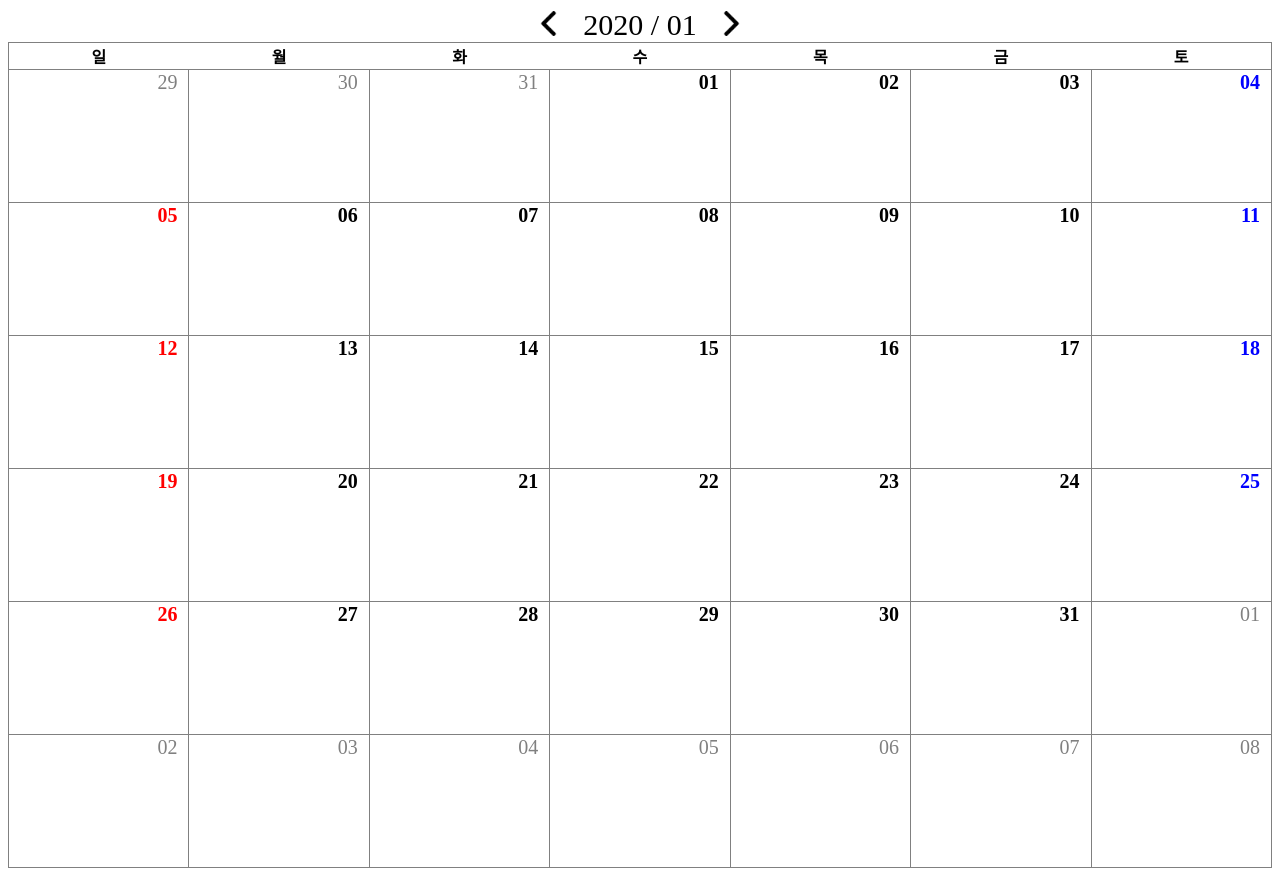
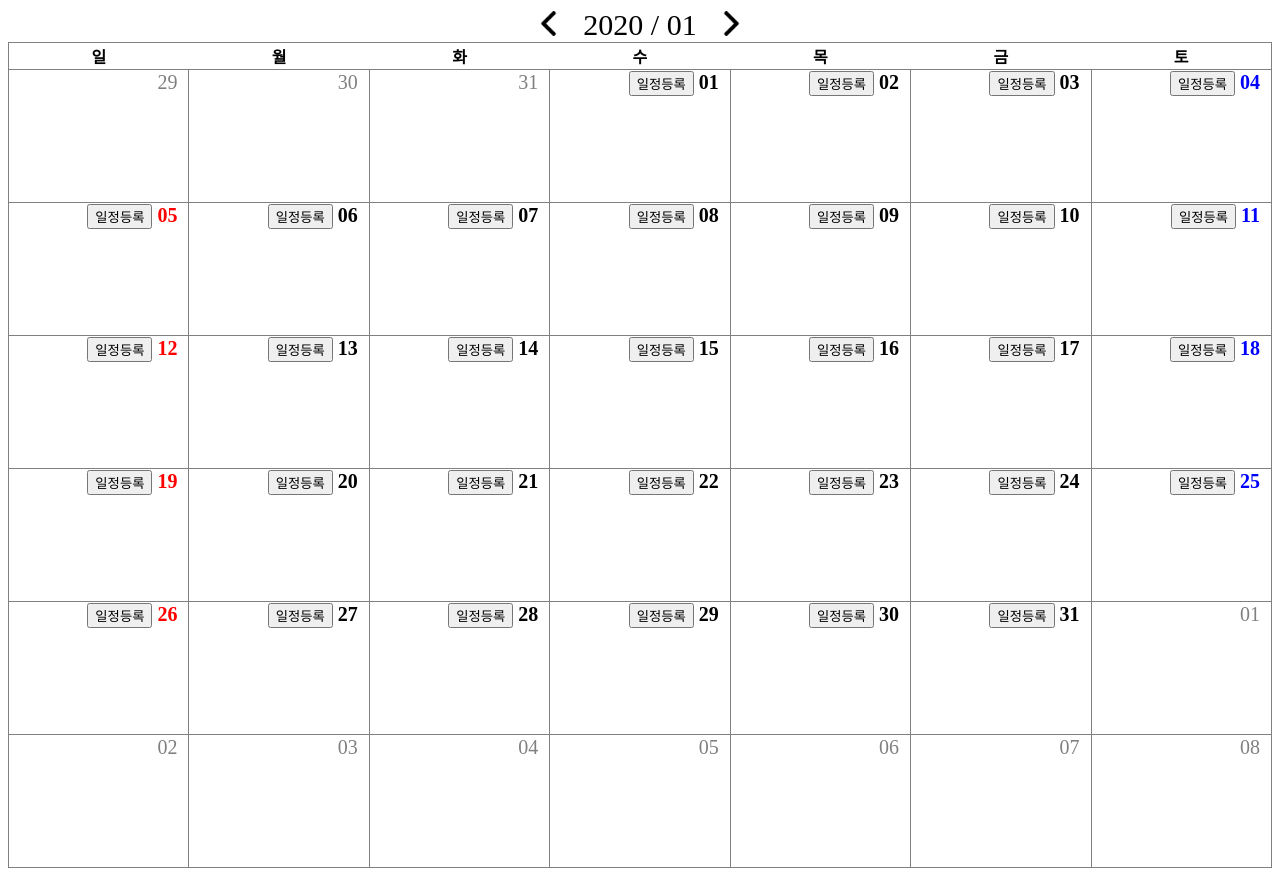
Before and after one commit to kdg1986/ReactCalendar, a React (Create React App) app: page / in a window 1280 px wide. Built offline with nearby package versions, Linux system fonts and the light colour scheme.

Commit message:
일정등록

```diff
--- a/src/component/CalendarWarpper.jsx
+++ b/src/component/CalendarWarpper.jsx
@@ -6,7 +6,7 @@ import {selectMonDateList,lpad} from '../js/common';
 
 const CalendarWarpper = props => {
 
-    const { type,date,popup } = props.initObj;
+    const { type,date } = props.initObj;
     props.initObj.dateList = selectMonDateList(date);
     const [ state , setState ] = useState({ ...props.initObj });
     const functions = {
@@ -41,9 +41,9 @@ const CalendarWarpper = props => {
                 ...state
                 ,isOpen     : true
                 ,selectData : date
-                ,dateList   : state.dateList.map( item =>
-                    item.map(item => { return {...item, selected : item.fullDate === date.fullDate }  } )
-                )
+                /* ,dateList   : state.dateList.map( item =>
+                    item.map(item => { return {...item , selected : item.fullDate === date.fullDate }  } )
+                ) */
             })
         }
         ,dragDate : (date) => {
@@ -62,15 +62,27 @@ const CalendarWarpper = props => {
                 ...state
                 ,selectData : ''
                 ,isOpen     : false
+                /* ,dateList   : state.dateList.map( item =>
+                    item.map(item => {
+                        item.fullDate === date.fullDate && ( item.selected = !item.selected  )
+                        return {...item}
+                    })
+                ) */
+            })
+        }
+        ,saveSchdule : (data) => {
+            setState({
+                ...state
+                ,selectData : ''
+                ,isOpen     : false
                 ,dateList   : state.dateList.map( item =>
                     item.map(item => {
-                        item.fullDate === date.fullDate && ( item.selected = !item.selected  )
+                        item.fullDate === data.fullDate && ( item.isSchedule = true  ) && ( item.content = data.content  )
                         return {...item}
                     })
                 )
             })
         }
-
     }
 
     const renderObj = { ...state, ...functions }
--- a/src/component/Popup.jsx
+++ b/src/component/Popup.jsx
@@ -6,7 +6,13 @@ const Popup = props => {
     const [state,setState] = useState({
       isOpen : true
       ,date : props.data.fullDate
+      ,content : props.data.content
      })
+
+
+     const inputContent = e => {
+       setState({ ...state, content : e.target.value })
+     }
 
      const popup_block = {
         //position: 'relative'
@@ -36,11 +42,11 @@ const Popup = props => {
               <div style={popup_block}>
                   <h2 style={title}>일정등록 { state.date.replace( /^(\d{4})(\d{2})(\d{2})$/, '( $1년 $2월 $3일 )' ) }</h2>
                 <div>
-                  <textarea style={content}></textarea>
+                  <textarea style={content} onChange={inputContent} value={state.content}></textarea>
                 </div>
                 <div className="btnArea">
-                    <button type="button">저장</button>
-                    <button type="button" onClick={()=>{ props.close( props.data) }}>닫기</button>
+                    <button type="button" onClick={()=>{ props.save({...state,...props.data}) }}>저장</button>
+                    <button type="button" onClick={()=>{ props.close(props.data) }}>닫기</button>
                 </div>
               </div>
           </div>
--- a/src/component/WideCalendar.jsx
+++ b/src/component/WideCalendar.jsx
@@ -1,9 +1,6 @@
 import React from 'react';
 import '../css/common.css';
-import nextImg from '../img/nextArrow.png';
-import prevImg from '../img/prevArrow.png';
 import Popup from './Popup';
-
 
 const WideCalendar = ({data}) => {
     const props = data;
@@ -12,12 +9,10 @@ const WideCalendar = ({data}) => {
         props.selectDate(item);
         //typeof props.getValue === 'function' &&  props.getValue(item.fullDate);
     }
-    const drag = (date) => {
-        props.dragDate(date)
-    }
-    const close = (selectData) => {
-        props.closePopup(selectData);
-    }
+    const drag = (date) => props.dragDate(date)
+    const close = (selectData) => props.closePopup(selectData);
+    const save = (selectData) => props.saveSchdule(selectData);
+
     return (
         <>
                 <div style={{ textAlign : 'center', fontSize : '30px' }}>
@@ -47,9 +42,9 @@ const WideCalendar = ({data}) => {
                                             key={idx}
                                             draggable={props.drag}
                                             onDragLeave={()=> props.drag && drag(item)}
-                                            onClick={ () => selectDate(item)}
                                         >
-                                            <p>{item ? item.date : ''}</p>
+                                            <p>{item.isSchedule === false && <button onClick={ () => selectDate(item)}>일정등록</button>}&nbsp;{item ? item.date : ''}</p>
+                                            <span>{item.isSchedule === true && <a onClick={ () => selectDate(item)}>{item.content}</a>}</span>
                                         </td>
                                 )
                             }
@@ -58,7 +53,7 @@ const WideCalendar = ({data}) => {
                         })}
                     </tbody>
                 </table>
-                { props.isOpen && <Popup close={close} data={props.selectData}></Popup> }
+                { props.isOpen && <Popup close={close} data={props.selectData} save={(obj)=> save(obj) }></Popup> }
         </>
     )
 }
--- a/src/css/common.css
+++ b/src/css/common.css
@@ -3,13 +3,14 @@
 
 .table td{ height: 130px; width: 14%; border:1px solid gray;  vertical-align: top; }
 .table td p{ /* position: absolute; top: 0; right: 10px; */ margin: 0;  text-align: right; padding-right: 10px;}
-
+.table td span{ font-size: 12px; margin: 0;  text-align: right; }
+.table td a{  cursor: pointer; }
 
 .table td .date{ margin-bottom: 90px; text-align: right; margin-right: 10px; }
 
 .today { background-color: beige; }
 
-.cellProperty { cursor: pointer; }
+.cellProperty {  }
 .red { color: red;  font-weight: bold; font-size: 20px;}
 .blue { color: blue; font-weight: bold; font-size: 20px}
 .gray { color: gray; font-size: 20px}
--- a/src/js/common.js
+++ b/src/js/common.js
@@ -51,7 +51,6 @@ export const selectMonDateList = str => {
                 ,date : `${prvMonStDt + (idx+1)}`
                 //,day : thisDay
                 ,color : 'gray'
-                ,selected : false
             }
         }).concat(
             Array(lastDate).fill(null).map(
@@ -63,7 +62,7 @@ export const selectMonDateList = str => {
                         ,date : `${day}`
                         ,day : thisDay
                         ,color : colorSet[thisDay] || 'black'
-                        ,selected : false
+                        ,isSchedule : false
                     }
                 }
             )
@@ -75,10 +74,12 @@ export const selectMonDateList = str => {
                         fullDate : `${nextYear}${nextMonth}${day}`
                         ,date : `${day}`
                         ,color : 'gray'
-                        ,selected : false
+
                     }
                 }
             )
-        )
+        ).map( item => {  return { ...item ,selected : false } } )
+
+
     return Array(6).fill(null).reduce( (acc,cur,idx,arr) =>{return acc.concat( [obj.splice(0,7)] )},[]);
 }
```
